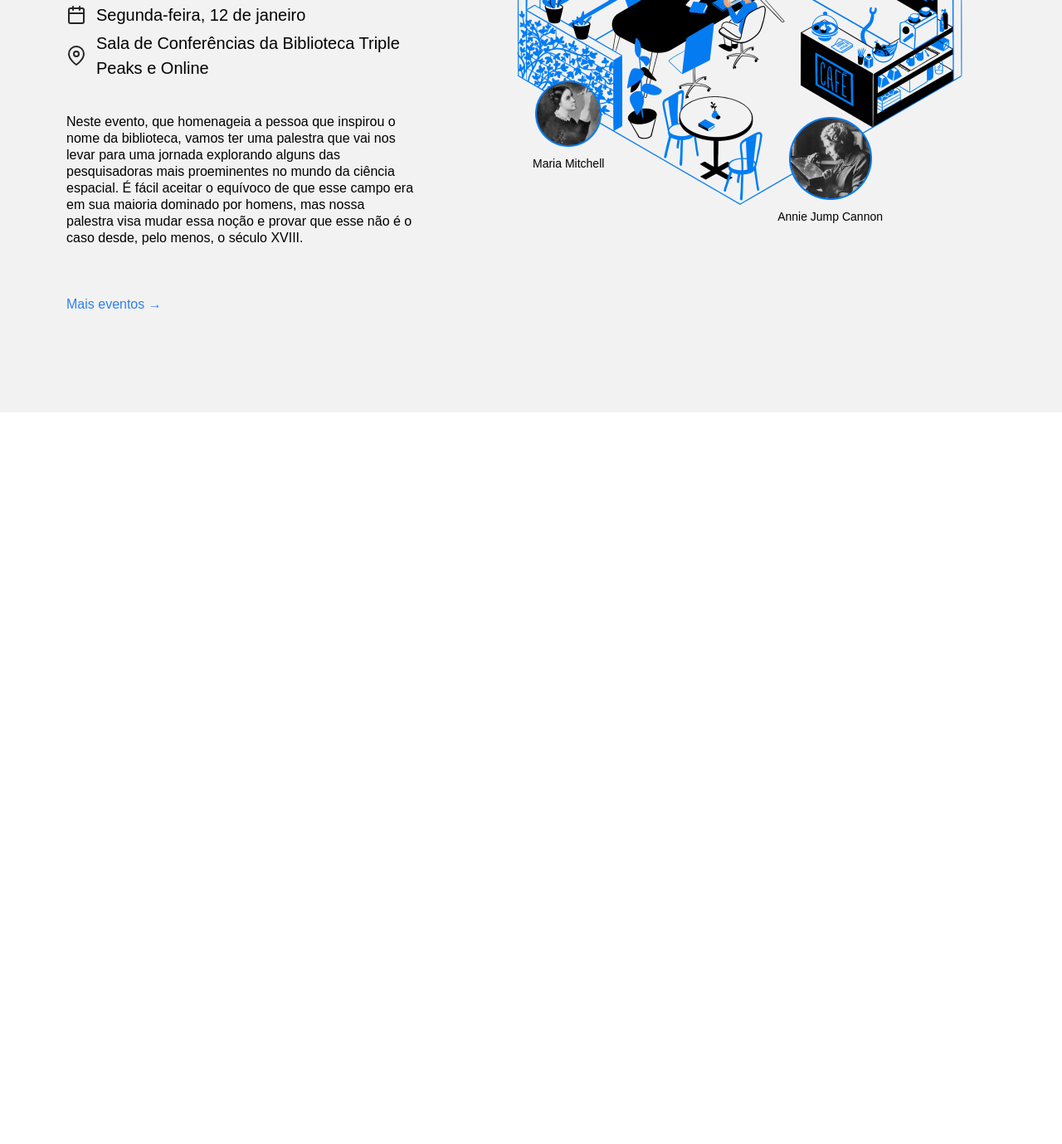
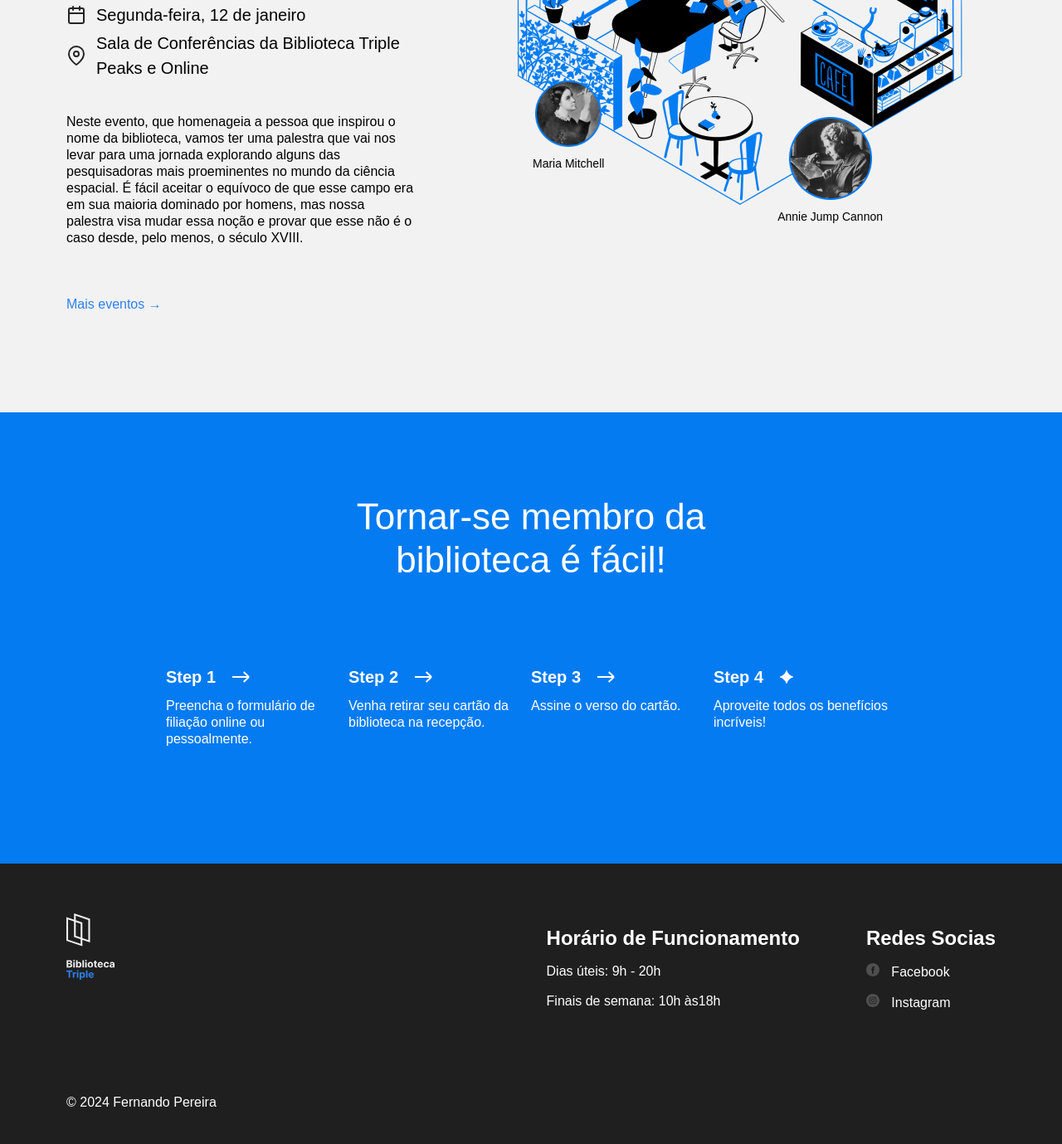
Before and after one commit to pereirafernando13/web_project_library, a plain HTML site: page index.html in a window 1280 px wide. Shown: the part 2493-3872 px from the top of the page at 83% size. Before the commit the page ends 2990 px from the top, so only its background shows below. Drawn offline with Linux system fonts and the light colour scheme.

Commit message:
add footer

```diff
--- a/index.html
+++ b/index.html
@@ -217,7 +217,104 @@
             </div>
           </div>
         </section>
+        <section class="membership">
+          <h2 class="membership__title">
+            Tornar-se membro da biblioteca é fácil!
+          </h2>
+          <ul class="membership__steps">
+            <li class="step">
+              <h3 class="step__title">
+                Step 1
+                <img
+                  src="./images/icon_step_forward.svg"
+                  alt="icon forward"
+                  class="step__icon"
+                />
+              </h3>
+              <p class="step__description">
+                Preencha o formulário de filiação online ou pessoalmente.
+              </p>
+            </li>
+            <li class="step">
+              <h3 class="step__title">
+                Step 2
+                <img
+                  src="./images/icon_step_forward.svg"
+                  alt="icon forward"
+                  class="step__icon"
+                />
+              </h3>
+              <p class="step__description">
+                Venha retirar seu cartão da biblioteca na recepção.
+              </p>
+            </li>
+            <li class="step">
+              <h3 class="step__title">
+                Step 3
+                <img
+                  src="./images/icon_step_forward.svg"
+                  alt="icon forward"
+                  class="step__icon"
+                />
+              </h3>
+              <p class="step__description">Assine o verso do cartão.</p>
+            </li>
+            <li class="step">
+              <h3 class="step__title">
+                Step 4
+                <img
+                  src="./images/icon_step_finish.svg"
+                  alt="icon finish"
+                  class="step__icon"
+                />
+              </h3>
+              <p class="step__description">
+                Aproveite todos os benefícios incríveis!
+              </p>
+            </li>
+          </ul>
+        </section>
       </main>
     </div>
+    <footer class="footer">
+      <div class="footer__columns">
+        <div class="footer__column">
+          <img
+            class="footer__logo"
+            src="./images/logo_white.svg"
+            alt="imagem da logo"
+          />
+        </div>
+        <div class="footer__column_content_hours">
+          <h2 class="footer__column-heading">Horário de Funcionamento</h2>
+          <ul class="footer__list">
+            <li class="footer__list-item">Dias úteis: 9h - 20h</li>
+            <li class="footer__list-item">Finais de semana: 10h às18h</li>
+          </ul>
+        </div>
+        <div class="footer__column_content_social">
+          <h2 class="footer__column-heading">Redes Socias</h2>
+          <ul class="footer__list">
+            <li class="footer__list-item">
+              <img
+                class="footer__social-icon"
+                src="./images/facebook_white.svg"
+                alt="icone facebook"
+              />
+              <a class="footer__column-link" href="#">Facebook</a>
+            </li>
+            <li class="footer__list-item">
+              <img
+                class="footer__social-icon"
+                src="./images/instagram_white.svg"
+                alt="icone instagram"
+              />
+              <a class="footer__column-link" href="#">Instagram</a>
+            </li>
+          </ul>
+        </div>
+      </div>
+      <p class="footer__copyright">© 2024 Fernando Pereira</p>
+    </footer>
   </body>
 </html>
--- a/styles/style.css
+++ b/styles/style.css
@@ -287,3 +287,108 @@
   font-size: 14px;
   margin: 0;
 }
+
+.membership {
+  padding: 100px 0 140px;
+  background-color: #057bf2;
+  color: #ffffff;
+}
+
+.membership__title {
+  max-width: 574px;
+  margin: 0 auto;
+  text-align: center;
+  font-size: 44px;
+  font-weight: 500;
+  line-height: 52px;
+}
+
+.membership__steps {
+  display: flex;
+  justify-content: center;
+  list-style-type: none;
+  padding: 0;
+  margin: 100px 0 0;
+}
+
+.step {
+  gap: 40px;
+  flex-basis: 220px;
+}
+
+.step__title {
+  margin: 0;
+  font-size: 20px;
+  line-height: 30px;
+  font-weight: 700;
+  display: flex;
+  align-items: center;
+}
+
+.step__icon {
+  margin-left: 20px;
+}
+
+.step__description {
+  margin: 10px 0 0;
+}
+
+.footer {
+  box-sizing: border-box;
+  background: #1f1f1f;
+  color: #ffffff;
+  font-family: "Arial";
+  font-size: 16px;
+  line-height: 20px;
+}
+
+.footer__columns {
+  display: flex;
+  padding: 60px 80px;
+  flex-wrap: wrap;
+}
+
+.footer__column_content_hours {
+  margin-left: auto;
+}
+
+.footer__column_content_social {
+  margin-left: 80px;
+}
+
+.footer__logo {
+  width: 58px;
+  height: 80px;
+}
+
+.footer__column-heading {
+  margin-bottom: 4px;
+}
+
+.footer__list {
+  list-style-type: none;
+  padding: 0;
+  margin: 0;
+  display: flex;
+  flex-direction: column;
+}
+
+.footer__list-item {
+  margin-top: 16px;
+}
+
+.footer__column-link {
+  color: white;
+  text-decoration: none;
+  padding-left: 10px;
+}
+
+.footer__social-icon {
+  width: 16px;
+  height: 16px;
+}
+
+.footer__copyright {
+  margin: 40px auto 0 80px;
+  padding-bottom: 40px;
+}
```
